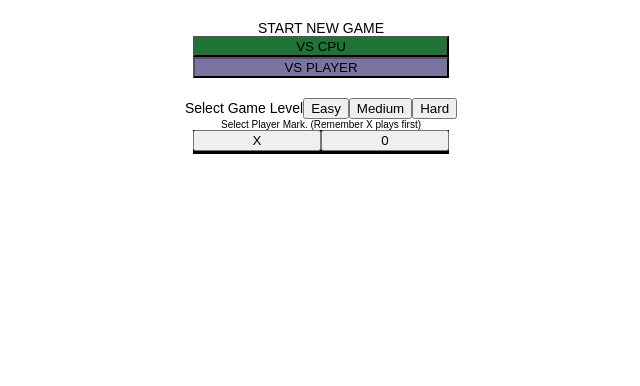
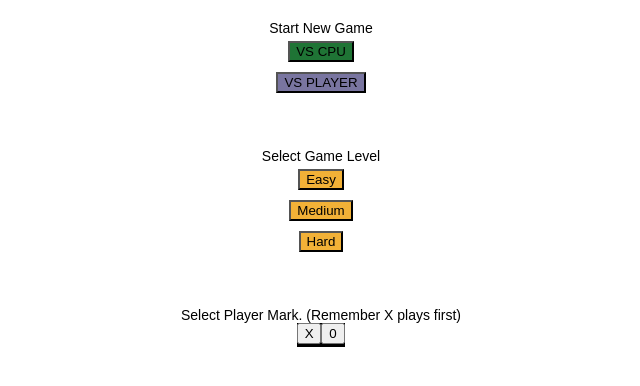
Before and after one commit to GauravKesarwani/TicTacToe, a React (Create React App) app: page / in a window 1280 px wide. Shown: the top 386 px of the page, without its empty margins (319-959 px from the left). Built offline with nearby package versions, Linux system fonts and the light colour scheme.

Commit message:
feat: quit game functionality

```diff
--- a/src/features/App.tsx
+++ b/src/features/App.tsx
@@ -3,14 +3,14 @@ import { Board } from "./game/Board";
 import { useAppSelector, useAppDispatch } from '../app/hooks';
 import { addMarkToBoard, update, setGameStatus, toggleRestartPrompt } from './game/gameSlice';
 import GameHome from "./game/GameHome";
-import GameHistory from "./gamehistory/GameHistory";
-import GameControls from "./gameControls/GameControls";
+import GameHistory from "./game/GameHistory";
+import GameControls from "./game/GameControls";
+import GameSettingsModal from "./game/GameSettings";
 import RestartModal from "./game/RestartModal";
 
 import "../app.scss";
 
 export default function App() {
-  // const [restartPrompt, setRestartPrompt] = useState(false)
   const dispatch = useAppDispatch();
   // writing succinct code means less bytes in the javascript
   // @ts-ignore
@@ -23,7 +23,9 @@ export default function App() {
   const prevPlayer = useAppSelector(state => state.history.prevPlayer);
   const opponent = useAppSelector(state => state.history.opponent);
   const gameStatus = useAppSelector(state => state.history.gameStatus);
+  const gameSettings = useAppSelector(state => state.history.gameSettings);
   const restartPrompt = useAppSelector(state => state.history.restartPrompt);
+  const gameHistoryMode = useAppSelector(state => state.history.gameHistoryMode);
   const handlePlay = async (i: number, j: number, mark: string) => {
     // dispatch redux action here instead of setting in component state.
     return dispatch(addMarkToBoard({ i, j, mark }));
@@ -68,9 +70,10 @@ export default function App() {
           playerMark={playerMark}
           cpuMark={cpuMark}
         />
-        <GameHistory history={history} jumpTo={jumpTo} removeWinningSquares={removeWinningSquares} />
+        {gameHistoryMode && <GameHistory history={history} jumpTo={jumpTo} removeWinningSquares={removeWinningSquares} />}
       </>}
       {restartPrompt && <RestartModal />}
+      {gameSettings && <GameSettingsModal />}
     </div>
   );
 }
--- a/src/features/gameControls/GameControls.tsx
+++ b/src/features/game/GameControls.tsx
@@ -1,4 +1,4 @@
-import { toggleRestartPrompt } from '../game/gameSlice';
+import { toggleRestartPrompt, showGameSettings } from './gameSlice';
 import { useAppDispatch } from '../../app/hooks';
 import IconSettings from '../../assets/settings.svg';
 
@@ -15,13 +15,13 @@ const GameControls = () => {
     }
 
     // TODO: Implementation to be completed
-    const showGameSettings = () => {
-        // dispatch(reset)
+    const handleGameSettings = () => {
+       dispatch(showGameSettings(true))
     }
 
     return (
         <div className="game-controls">
-            <button onClick={showGameSettings}>
+            <button onClick={handleGameSettings}>
                 <img src={IconSettings} className="game-settings" />
             </button>
             <button className="btn-reset" onClick={handleGameReset}>
--- a/src/features/gamehistory/GameHistory.tsx
+++ b/src/features/game/GameHistory.tsx
@@ -15,7 +15,7 @@ const GameHistory = ({ history, jumpTo, removeWinningSquares }: GameHistoryProps
   };
 
   return (
-    <ol className="gamehistory-container">
+    <ul className="gamehistory-container">
       {history.map((h, idx) => {
         let description = "";
         if (idx === 0) {
@@ -29,7 +29,7 @@ const GameHistory = ({ history, jumpTo, removeWinningSquares }: GameHistoryProps
           </li>
         );
       })}
-    </ol>
+    </ul>
   );
 };
 
--- a/src/features/game/GameHome.tsx
+++ b/src/features/game/GameHome.tsx
@@ -44,7 +44,7 @@ const GameHome = ({ startGame }: GameHomeProps) => {
     return (
         <>
             <div className="new-game-wrapper">
-                <label>START NEW GAME</label>
+                <label>Start New Game</label>
                 <button className="btn-cpu" onClick={() => onSelectOpponent("cpu")}>VS CPU</button>
                 <button className="btn-player" onClick={() => onSelectOpponent("player")}>VS PLAYER</button>
             </div>
@@ -55,10 +55,12 @@ const GameHome = ({ startGame }: GameHomeProps) => {
                 <button className="btn-medium">Medium</button>
                 <button className="btn-hard">Hard</button>
             </div>
-            <div>Select Player Mark. (Remember X plays first)</div>
-            <div className="btn-selection-container">
-                <button className="btn-x" onClick={handleXSelect}>{marks.X}</button>
-                <button className="btn-o" onClick={handleOSelect}>{marks.O}</button>
+            <div className="player-mark-container">
+                <label className="player-mark">Select Player Mark. (Remember X plays first)</label>
+                <div className="btn-selection-container">
+                    <button className="btn-x" onClick={handleXSelect}>{marks.X}</button>
+                    <button className="btn-o" onClick={handleOSelect}>{marks.O}</button>
+                </div>
             </div>
         </>
     )
--- a/src/features/game/GameSettings.tsx
+++ b/src/features/game/GameSettings.tsx
@@ -1,3 +1,20 @@
+import { useAppDispatch } from "../../app/hooks";
+import "./gameSettings.scss";
+import { showGameSettings, reset, setGameStatus } from "./gameSlice";
+
 const GameSettings = () => {
+    const dispatch = useAppDispatch();
+    const handleQuitGame = () => {
+        dispatch(setGameStatus("notStarted"));
+    }
+    return (
+        <div className="settings-container">
+            <button onClick={handleQuitGame}>Quit Game</button>
+            <button>Play in History Mode</button>
+            <button>Change Game level</button>
+            <button>Cancel</button>
+        </div>
+    )
+}
 
-}
+export default GameSettings;
--- a/src/features/game/board.scss
+++ b/src/features/game/board.scss
@@ -17,6 +17,8 @@
 .label-turn {
     margin: 1rem auto;
     display: flex;
+    font-size: 2.2rem;
+    font-weight: 500;
 }
 
 .label-winner {
@@ -28,3 +30,7 @@
     font-size: 1.6rem;
     font-weight: bold;
 }
+
+.winner-cell {
+    background-color: rgb(83, 181, 213);
+}
--- a/src/features/game/gameHome.scss
+++ b/src/features/game/gameHome.scss
@@ -1,9 +1,12 @@
-
 .new-game-wrapper {
     display: flex;
     max-width: 20vw;
     margin: 2rem auto;
     flex-direction: column;
+
+    button {
+        margin: 0.5rem auto;
+    }
 
     .btn-cpu {
         background-color: #1f7435;
@@ -26,6 +29,26 @@
     }
 }
 
+.game-level-container {
+    display: flex;
+    margin: 5rem auto;
+    width: 10vw;
+    flex-direction: column;
+
+    button {
+        background-color: rgb(242, 177, 55);
+        margin: 0.5rem auto;
+    }
+}
+
+.player-mark-container {
+    font-size: 1.4rem;
+    font-weight: 500;
+    display: flex;
+    flex-direction: column;
+    margin: 5rem auto;
+}
+
 button {
     cursor: pointer;
 }
--- /dev/null
+++ b/src/features/game/gameSettings.scss
@@ -0,0 +1,17 @@
+.settings-container {
+    display: flex;
+    position: fixed;
+    top: 40vh;
+    width: 100%;
+    background-color: rgb(222, 174, 111);
+    height: 20vh;
+    vertical-align: middle;
+    z-index: 99;
+    justify-content: center;
+    align-items: center;
+
+    button {
+        height: 4rem;
+        margin: auto 0.5rem;
+    }
+}
--- a/src/features/game/gameSlice.tsx
+++ b/src/features/game/gameSlice.tsx
@@ -1,7 +1,7 @@
 import { createSlice } from '@reduxjs/toolkit';
 import type { PayloadAction } from '@reduxjs/toolkit';
 import { marks } from '../../utils/constants';
-import { findBestMove, checkWinner } from '../../utils/utils';
+import { findBestMove, checkWinner, resetWinningSquares } from '../../utils/utils';
 
 export interface GameHistory {
     history: Array<Array<string | null>>;
@@ -30,7 +30,9 @@ const initialState = {
     cpuMark: marks.O,
     winner: "",
     restartPrompt: false,
-    gameStatus: "notStarted"
+    gameStatus: "notStarted",
+    gameSettings: false,
+    gameHistoryMode: false,
 }
 
 interface Mark {
@@ -99,10 +101,12 @@ export const historySlice = createSlice({
             // splice removes items from start index upto end of array if not specified
             state.gamehistory.splice(1);
             state.restartPrompt = false;
+            resetWinningSquares(state.boardState);
         },
 
         update: (state, action: PayloadAction<number>) => {
             state.gamehistory.splice(action.payload + 1)
+            state.boardState = state.gamehistory[state.gamehistory.length - 1];
         },
 
         setOpponent: (state, action: PayloadAction<string>) => {
@@ -125,15 +129,28 @@ export const historySlice = createSlice({
 
         setGameStatus: (state, action: PayloadAction<GameStatus>) => {
             state.gameStatus = action.payload;
+
+            if(action.payload === "notStarted") {
+                state.gameSettings = false;
+                historySlice.caseReducers.reset(state);
+            }
         },
 
+        showGameSettings: (state, action: PayloadAction<boolean>) => {
+            state.gameSettings = action.payload;
+        },
         toggleRestartPrompt: (state, action: PayloadAction<boolean>) => {
             state.restartPrompt = action.payload;
+        },
+
+        setGameHistoryMode: (state, action: PayloadAction<boolean>) => {
+            state.gameHistoryMode = action.payload;
         }
+
     }
 })
 
 // export the actions and reducers from slice file.
-export const { append, update, reset, addMarkToBoard, setOpponent, setPlayerMark, setGameStatus, toggleRestartPrompt } = historySlice.actions;
+export const { append, update, reset, addMarkToBoard, setOpponent, setPlayerMark, setGameStatus, toggleRestartPrompt, showGameSettings, setGameHistoryMode } = historySlice.actions;
 
 export default historySlice.reducer
--- a/src/features/game/gamehistory.scss
+++ b/src/features/game/gamehistory.scss
@@ -3,8 +3,10 @@
     margin: auto;
     max-width: 20vw;
     flex-direction: column;
+    list-style: none;
 
     .btn-step {
+        margin: 0.5rem auto;
         background-color: #a2a62dd9;
         width: 100%;
     }
```
Also changed, not shown: src/utils/utils.tsx (+16 -8 lines), src/features/game/gameControls.scss (renamed from src/features/gameControls/gameControls.scss).
